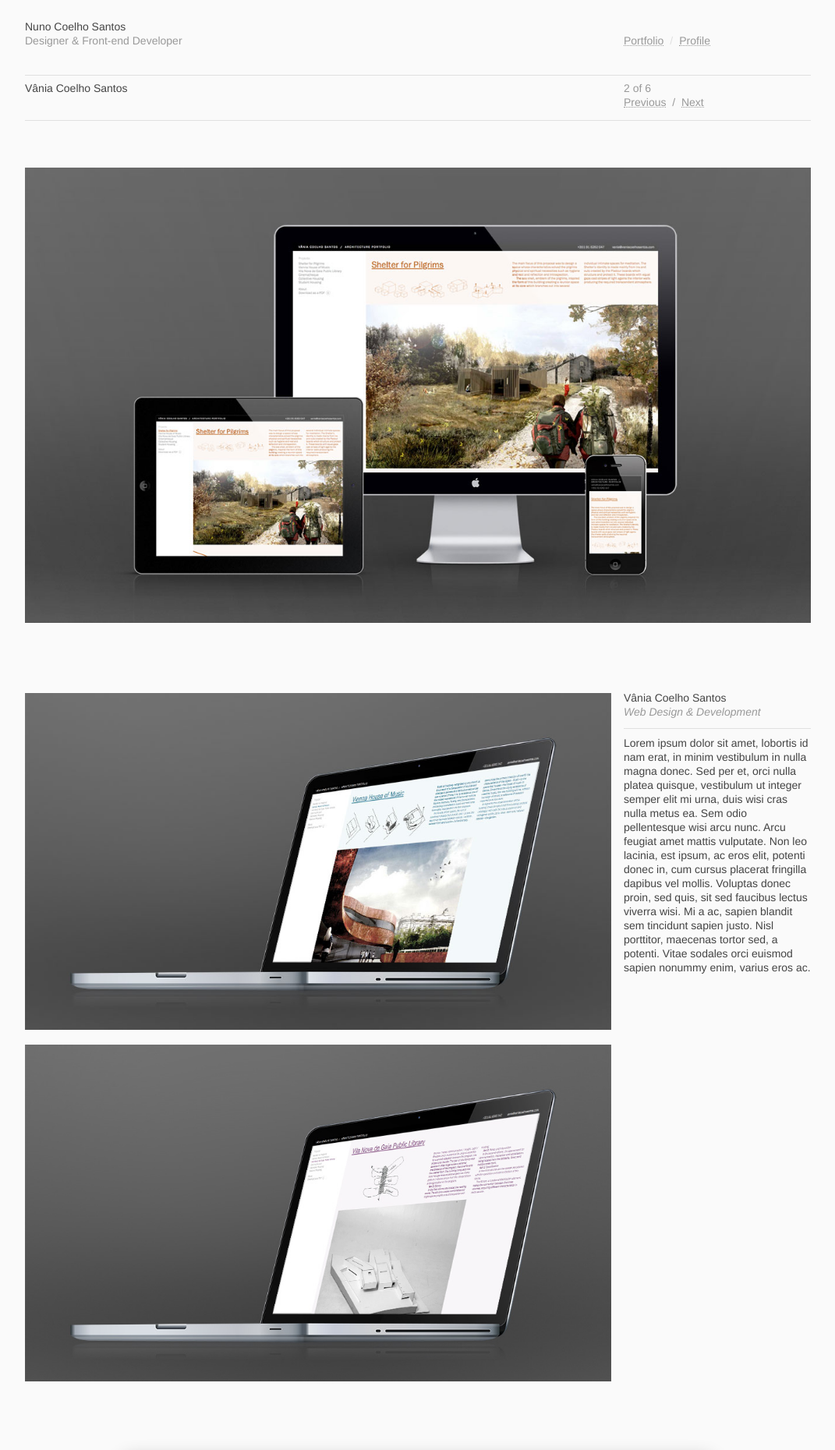
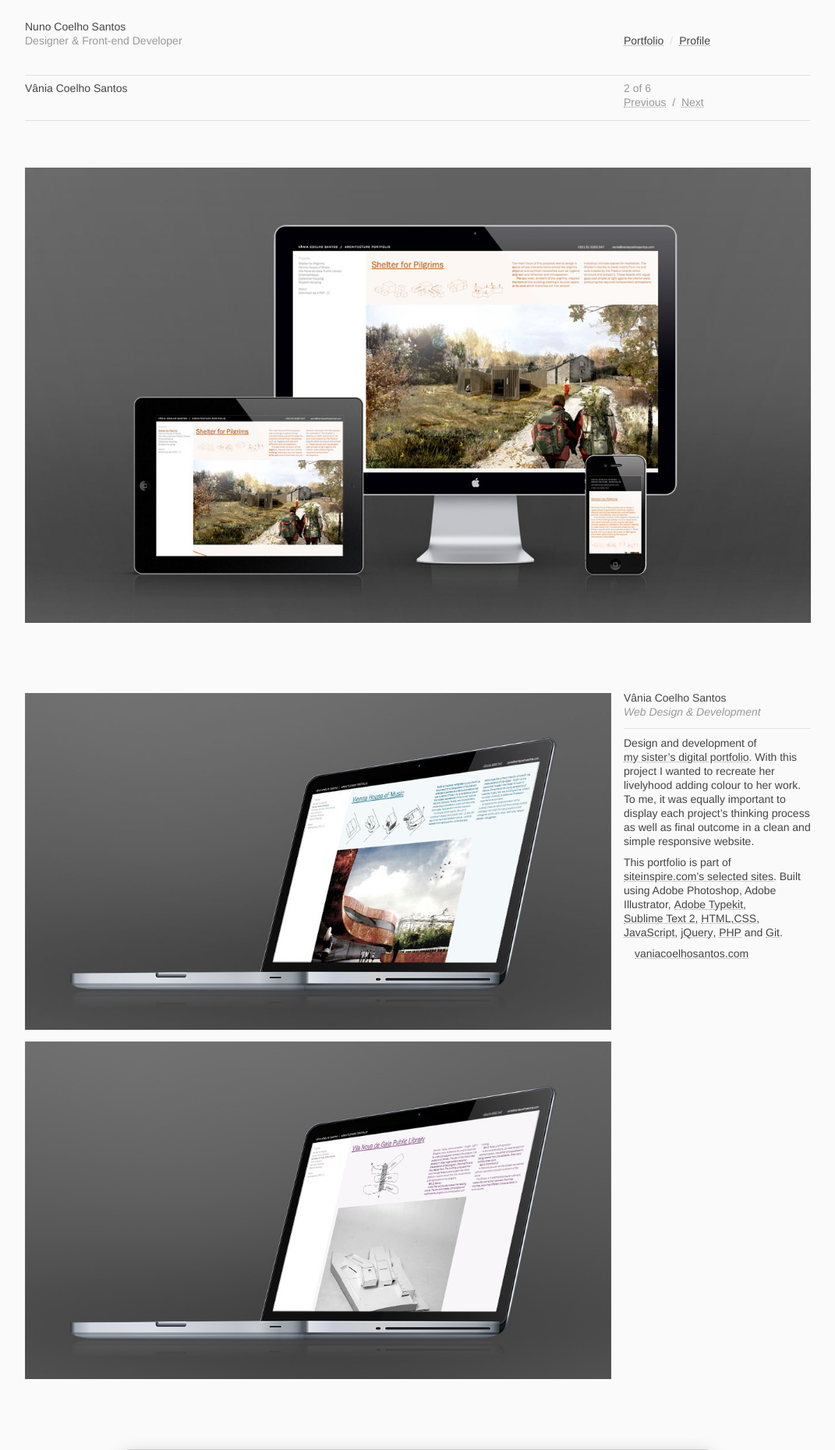
Before and after one commit to nunosans/nunocoelhosantos, a PHP site: page /en/work/vania-coelho-santos/ in a window 1280 px wide. Shown: the top 1860 px of the page at 78% size, without its empty margins (104-1175 px from the left). Run offline with PHP 8.4, Linux system fonts and the light colour scheme; data that the repository does not hold is empty; some libraries are stand-ins or nearby versions; some web fonts are replaced.

Commit message:
added new pictograms, vania coelho santos body text

```diff
--- a/en/footer.inc.php
+++ b/en/footer.inc.php
@@ -4,7 +4,7 @@
 		<p>
 			This is the online portfolio and archive of Nuno Coelho Santos.
 			I use this website as a way to document the process of each project and my progress as a designer.
-			Please <a href="/en/profile">read more about me</a>.
+			<a href="/en/profile">More about me</a>.
 		</p>
 	</div>
 	<div class="txt grid2">
--- a/en/header.inc.php
+++ b/en/header.inc.php
@@ -179,6 +179,7 @@
 
 	<!-- Mobile Three Column -->
 	<style type="text/css" media="only screen and (max-width:  680px)">
+		body {background-position: 50% 400px;}
 		body > * {width: 784px;}
 		#header, .project, .project-nav, .work h3, .featured > div > * {width: 752px;}
 
@@ -221,9 +222,10 @@
 
 		.work div.dev h4:after,
 		.work div.new h4:after {
-			top: 105px;
-			right: 18px;
-			border-radius: 6px;
+			width: 224px;
+			top: 116px;
+			right: 8px;
+			border-radius: 0px;
 			padding: 4px 8px 6px;
 			}
 
--- a/en/work/vania-coelho-santos/index.php
+++ b/en/work/vania-coelho-santos/index.php
@@ -14,7 +14,9 @@
 	<div class="txt">
 		<h2>Vânia Coelho Santos</h2>
 		<h6>Web Design & Development</h6>
-		<p>Lorem ipsum dolor sit amet, lobortis id nam erat, in minim vestibulum in nulla magna donec. Sed per et, orci nulla platea quisque, vestibulum ut integer semper elit mi urna, duis wisi cras nulla metus ea. Sem odio pellentesque wisi arcu nunc. Arcu feugiat amet mattis vulputate. Non leo lacinia, est ipsum, ac eros elit, potenti donec in, cum cursus placerat fringilla dapibus vel mollis. Voluptas donec proin, sed quis, sit sed faucibus lectus viverra wisi. Mi a ac, sapien blandit sem tincidunt sapien justo. Nisl porttitor, maecenas tortor sed, a potenti. Vitae sodales orci euismod sapien nonummy enim, varius eros ac.</p>
+		<p>Design and development of <a href="http://vaniacoelhosantos.com" target="_blank">my sister’s digital portfolio</a>. With this project I wanted to recreate her livelyhood adding colour to her work. To me, it was equally important to display each project’s thinking process as well as final outcome in a clean and simple responsive website.</p>
+		<p>This portfolio is part of <a href="http://siteinspire.com/showcase/view/2824/vnia-coelho-santos" target="_blank">siteinspire.com’s selected sites</a>. Built using Adobe Photoshop, Adobe Illustrator, <a href="https://typekit.com/" target="_blank">Adobe Typekit</a>, <a href="http://www.sublimetext.com/" target="_blank">Sublime Text 2</a>, <a href="http://en.wikipedia.org/wiki/HTML" target="_blank">HTML</a>,<a href="http://en.wikipedia.org/wiki/Cascading_Style_Sheets" target="_blank">CSS</a>, <a href="http://en.wikipedia.org/wiki/JavaScript" target="_blank">JavaScript</a>, <a href="http://jquery.com/" target="_blank">jQuery</a>, <a href="http://php.net/" target="_blank">PHP</a> and <a href="http://git-scm.com/" target="_blank">Git</a>.</p>
+		<p class="icon-globe-1"><a href="http://vaniacoelhosantos.com" target="_blank">vaniacoelhosantos.com</a></p>
 	</div>
 	<img class="clear side" src="http://media.nunocoelhosantos.com/images/vania-coelho-santos-vila-nova-de-gaia-public-library.jpg" width="1008" height="580">
 
--- a/javascript/scripts.js
+++ b/javascript/scripts.js
@@ -77,16 +77,16 @@ $(document).ready(function() {
     });
 
     // Get elements ready to fade-in
-    $("img, .featured div, .project > *, #info, #copyright").fadeTo(0, 0);
+    $("img, .featured div, .project, #info, #copyright").fadeTo(0, 0);
 });
 
 
 $(window).load(function() {
     // Remove spinners
-    $(".project").css("background-image", "none");
+    $("body").css("background-image", "none");
     $(".featured").css("background-image", "none");
     // Fade elements in
-    $("img, .featured div, .project > *, #info, #copyright").fadeTo(500, 1);
+    $("img, .featured div, .project, #info, #copyright").fadeTo(500, 1);
     $(".work .dev img").fadeTo(250, 0.5);
 
     // Make the bar of the featured project clickable
--- a/stylesheets/styles.css
+++ b/stylesheets/styles.css
@@ -1,3 +1,4 @@
+@charset "UTF-8";
 html, body, div, span, object, iframe,
 h1, h2, h3, h4, h5, h6, p,
 blockquote, pre, a, abbr, address, cite,
@@ -34,12 +35,86 @@ SASS Variables
 /* Borders */
 /*
 ----------------------------------------------------------
+Typefaces
+----------------------------------------------------------
+*/
+/*  */
+/* Load the Fontello typeface */
+@font-face {
+  font-family: 'Fontello Pictograms';
+  src: url("../webfonts/fontello.eot");
+  src: url("../webfonts/fontello.eot?#iefix") format("embedded-opentype"), url("../webfonts/fontello.woff") format("woff"), url("../webfonts/fontello.ttf") format("truetype"), url("../webfonts/fontello.svg#fontello") format("svg");
+  font-weight: normal;
+  font-style: normal; }
+
+/* Turn all elements begining with a class "icon-" into a pictogram */
+[class^="icon-"],
+[class*=" icon-"] {
+  font-family: 'Fontello Pictograms';
+  font-style: normal;
+  speak: none; }
+
+[class^="icon-"]:before,
+[class*=" icon-"]:before {
+  margin-right: 3px; }
+
+/* Apply the right icon to each icon class element */
+.icon-left:before {
+  content: "←"; }
+
+/* UTF-8: '\2190' */
+.icon-up:before {
+  content: "↑"; }
+
+/* UTF-8: '\2191' */
+.icon-right:before {
+  content: "→"; }
+
+/* UTF-8: '\2192' */
+.icon-down:before {
+  content: "↓"; }
+
+/* UTF-8: '\2193' */
+.icon-down-circle:before {
+  content: ""; }
+
+/* UTF-8: '\e4a4' */
+.icon-eye:before {
+  content: ""; }
+
+/* UTF-8: '\e70a' */
+.icon-resize-full:before {
+  content: ""; }
+
+/* UTF-8: '\e744' */
+.icon-twitter-bird:before {
+  content: ""; }
+
+/* UTF-8: '\f303' */
+.icon-github:before {
+  content: ""; }
+
+/* UTF-8: '\f308' */
+.icon-skype:before {
+  content: ""; }
+
+/* UTF-8: '\f30b' */
+.icon-globe-1:before {
+  content: ""; }
+
+/* UTF-8: '\e800' */
+/*
+----------------------------------------------------------
 Base Styles
 ----------------------------------------------------------
 */
 body {
   background-color: #FAFAFA;
   color: #444;
+  /* Add a spinner (to be removed with JS) */
+  background-image: url("http://media.nunocoelhosantos.com/graphics/spinner-light.gif");
+  background-position: 50% 300px;
+  background-repeat: no-repeat;
   /* Center the body's direct children on the page */
   /* Keep images propotional */
   /* Make these resize gracefully when the window resizes */ }
@@ -68,7 +143,7 @@ a:visited {
   border-bottom-width: 1px;
   border-bottom-style: dotted;
   border-bottom-color: #999999;
-  color: #999999;
+  color: inherit;
   outline: none;
   -webkit-transition-property: color, border-bottom-color;
   -moz-transition-property: color, border-bottom-color;
@@ -99,7 +174,8 @@ a.tel {
 /* Let's customise the browser's selection color... */
 ::selection {
   background-color: #ff1500;
-  background-color: rgba(255, 21, 0, 0.2); }
+  background-color: rgba(255, 21, 0, 0.2);
+  text-shadow: none; }
 
 /* ...but hide it for some elements */
 html::selection,
@@ -114,18 +190,8 @@ div::selection,
 .work h4::selection,
 .work h4 a::selection,
 .work p::selection {
-  background-color: transparent; }
-
-@font-face {
-  font-family: 'Modern Pictograms';
-  src: url("/webfonts/modernpics-webfont.eot");
-  src: url("/webfonts/modernpics-webfont.eot?#iefix") format("embedded-opentype"), url("/webfonts/modernpics-webfont.woff") format("woff"), url("/webfonts/modernpics-webfont.ttf") format("truetype"), url("/webfonts/modernpics-webfont.svg#ModernPictogramsNormal") format("svg");
-  font-weight: normal;
-  font-style: normal; }
-
-span.pictogram {
-  font-family: 'Modern Pictograms';
-  padding: 0 4px; }
+  background-color: transparent;
+  text-shadow: none; }
 
 /*
 ----------------------------------------------------------
@@ -466,6 +532,7 @@ h3 {
 .work div.dev h4:after {
   content: "Coming Soon";
   background-color: #CCC;
+  background-color: rgba(0, 0, 0, 0.25);
   position: absolute;
   top: 152px;
   right: 8px;
@@ -556,10 +623,7 @@ Project
 
 .project {
   clear: both;
-  overflow: visible;
-  background-image: url("http://media.nunocoelhosantos.com/graphics/spinner-light.gif");
-  background-position: 50% 50px;
-  background-repeat: no-repeat; }
+  overflow: visible; }
 
 .project h2 {
   color: #444444; }
--- a/stylesheets/styles.scss
+++ b/stylesheets/styles.scss
@@ -43,12 +43,64 @@ $shade-4:		#E0E0E0;	/* Borders */
 
 /*
 ----------------------------------------------------------
+Typefaces
+----------------------------------------------------------
+*/
+
+/*  */
+@charset "UTF-8";
+
+/* Load the Fontello typeface */
+@font-face {
+	font-family: 'Fontello Pictograms';
+	src: url('../webfonts/fontello.eot');
+	src: url('../webfonts/fontello.eot?#iefix')			format('embedded-opentype'),
+		 url('../webfonts/fontello.woff')				format('woff'),
+		 url('../webfonts/fontello.ttf')				format('truetype'),
+		 url('../webfonts/fontello.svg#fontello')		format('svg');
+	font-weight:	normal;
+	font-style:		normal;
+	}
+
+/* Turn all elements begining with a class "icon-" into a pictogram */
+[class^="icon-"],
+[class*=" icon-"] {
+	font-family: 'Fontello Pictograms';
+	font-style: normal;
+	speak: none;
+	}
+	[class^="icon-"]:before,
+	[class*=" icon-"]:before {
+		margin-right: 3px;
+		}
+
+/* Apply the right icon to each icon class element */
+.icon-left:before 			{content: "←";} /* UTF-8: '\2190' */
+.icon-up:before 			{content: "↑"; } /* UTF-8: '\2191' */
+.icon-right:before 			{content: "→"; } /* UTF-8: '\2192' */
+.icon-down:before 			{content: "↓"; } /* UTF-8: '\2193' */
+.icon-down-circle:before 	{content: "";} /* UTF-8: '\e4a4' */
+.icon-eye:before 			{content: "";} /* UTF-8: '\e70a' */
+.icon-resize-full:before 	{content: "";} /* UTF-8: '\e744' */
+.icon-twitter-bird:before 	{content: "";} /* UTF-8: '\f303' */
+.icon-github:before 		{content: "";} /* UTF-8: '\f308' */
+.icon-skype:before 			{content: "";} /* UTF-8: '\f30b' */
+.icon-globe-1:before 		{content: "";} /* UTF-8: '\e800' */
+
+
+
+/*
+----------------------------------------------------------
 Base Styles
 ----------------------------------------------------------
 */
 body {
 	background-color: #FAFAFA;
 	color: #444;
+	/* Add a spinner (to be removed with JS) */
+	background-image: url("http://media.nunocoelhosantos.com/graphics/spinner-light.gif");
+	background-position: 50% 300px;
+	background-repeat: no-repeat;
 	/* Center the body's direct children on the page */
 	> * {margin: 0 auto 90px;}
 	/* Keep images propotional */
@@ -81,7 +133,7 @@ a:visited {
 	border-bottom-width: 1px;
 	border-bottom-style: dotted;
 	border-bottom-color: $shade-2;
-	color: $shade-2;
+	color: inherit;
 	outline: none;
 	-webkit-transition-property: color, border-bottom-color;
 	   -moz-transition-property: color, border-bottom-color;
@@ -116,6 +168,7 @@ a.tel {
 ::selection {
 	background-color: $key-color;
 	background-color: rgba(255, 21, 0, 0.2);
+	text-shadow: none;
 	}
 	/* ...but hide it for some elements */
 	html::selection,
@@ -131,23 +184,8 @@ a.tel {
 	.work h4 a::selection,
 	.work p::selection {
 		background-color: transparent;
+		text-shadow: none;
 		}
-
-@font-face {
-	font-family: 'Modern Pictograms';
-	src: url('/webfonts/modernpics-webfont.eot');
-	src: url('/webfonts/modernpics-webfont.eot?#iefix')						format('embedded-opentype'),
-		 url('/webfonts/modernpics-webfont.woff')							format('woff'),
-		 url('/webfonts/modernpics-webfont.ttf')							format('truetype'),
-		 url('/webfonts/modernpics-webfont.svg#ModernPictogramsNormal')		format('svg');
-	font-weight: normal;
-	font-style: normal;
-	}
-
-span.pictogram {
-	font-family: 'Modern Pictograms';
-	padding: 0 4px;
-	}
 
 /*
 ----------------------------------------------------------
@@ -511,6 +549,7 @@ h3 {
 	.work div.dev h4:after {
 		content: "Coming Soon";
 		background-color: #CCC;
+		background-color: rgba(0,0,0,0.25);
 		position: absolute;
 		top: 152px;
 		right: 8px;
@@ -611,9 +650,6 @@ Project
 .project {
 	clear:both;
 	overflow: visible;
-	background-image: url("http://media.nunocoelhosantos.com/graphics/spinner-light.gif");
-	background-position: 50% 50px;
-	background-repeat: no-repeat;
 	}
 	.project h2 {
 		color: $shade-1;
--- a/text/vania-coelho-santos.txt
+++ b/text/vania-coelho-santos.txt
@@ -1 +1 @@
-Design and development of my sister's digital portfolio. With this project I wanted to recreate her livelyhood with colour, display each project's thinking process as well as final outcome in a clean and simple to use responsive website. The portfolio is part of siteinspire.com's selected sites. Built using Adobe Photoshop, Adobe Illustrator, Typekit, Sublime Text 2, HTML, CSS, JS, jQuery, PHP and Git.
+Design and development of my sister's digital portfolio. With this project I wanted to recreate her livelyhood adding colour to her work, display each project's thinking process as well as final outcome in a clean and simple responsive website. The portfolio is part of siteinspire.com's selected sites. Built using Adobe Photoshop, Adobe Illustrator, Typekit, Sublime Text 2, HTML, CSS, JS, jQuery, PHP and Git.
```
Also changed, not shown: en/work/expresso-viagens/index.php (+4 -3 lines), text/ana-barreira.txt (+8 -0 lines), media/videos/expresso-viagens-website-demo.jpg (deleted), webfonts/modernpics-webfont.svg (deleted), webfonts/modernpics-webfont.ttf (deleted), webfonts/modernpics-webfont.woff (deleted), 6 other files.
